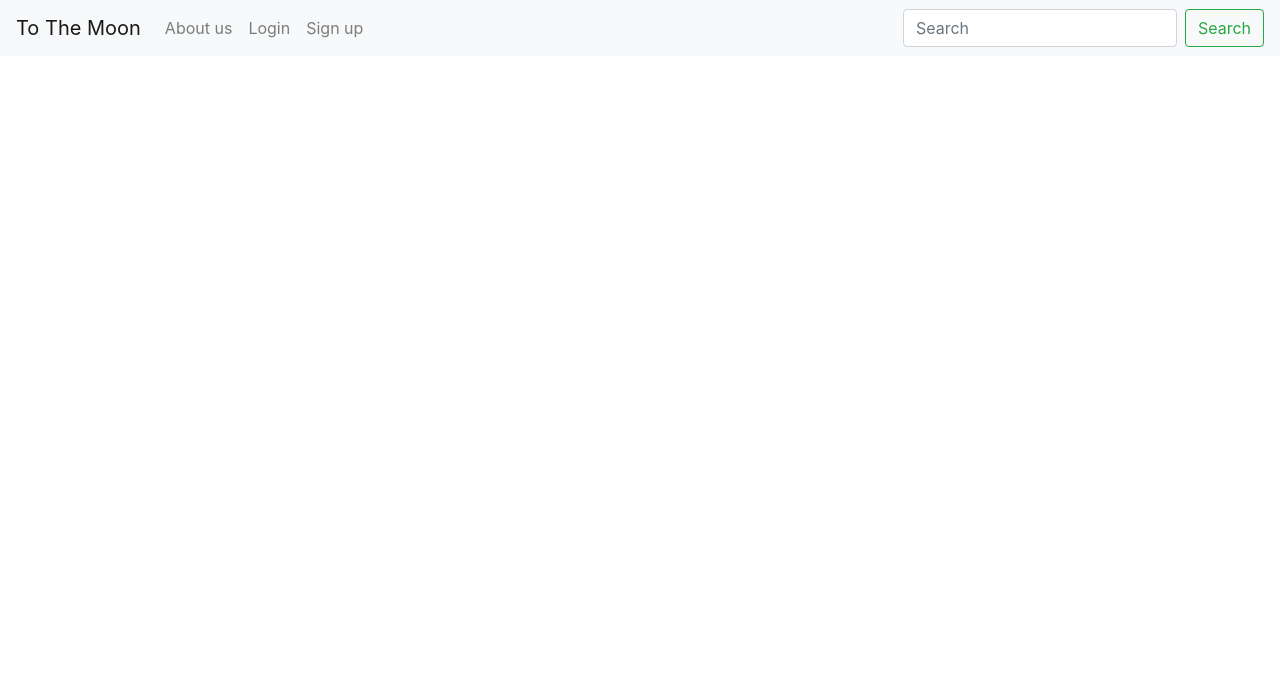
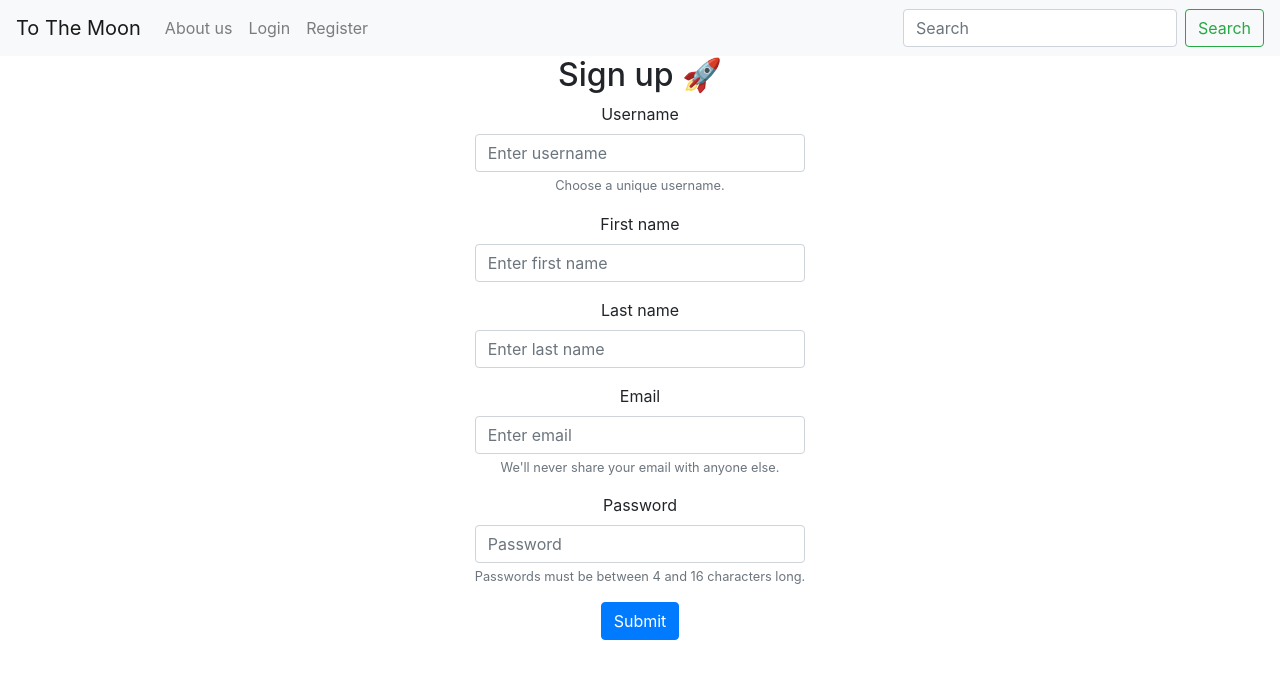
Before and after one commit to sseanik/To-the-Moon, a React (Create React App) app in the folder frontend/: page /register in a window 1280 px wide. Shown: the top 678 px of the page. Built offline with nearby package versions, Linux system fonts and the light colour scheme.

Commit message:
changed header and app redirect to the same register page

```diff
--- a/frontend/src/App.tsx
+++ b/frontend/src/App.tsx
@@ -24,7 +24,7 @@
           <Container fluid className="app-container justify-content-center">
             <Switch>
               <Route path="/" component={LandingPage} exact />
-              <Route path="/signup" component={SignupPage} />
+              <Route path="/register" component={SignupPage} />
             </Switch>
           </Container>
         </BrowserRouter>
--- a/frontend/src/components/Header.tsx
+++ b/frontend/src/components/Header.tsx
@@ -45,7 +45,7 @@
     <Nav className="mr-auto">
       <Nav.Link href="/about-us">About us</Nav.Link>
       <Nav.Link href="/login">Login</Nav.Link>
-      <Nav.Link href="/register">Sign up</Nav.Link>
+      <Nav.Link href="/register">Register</Nav.Link>
     </Nav>
   );
 
```
